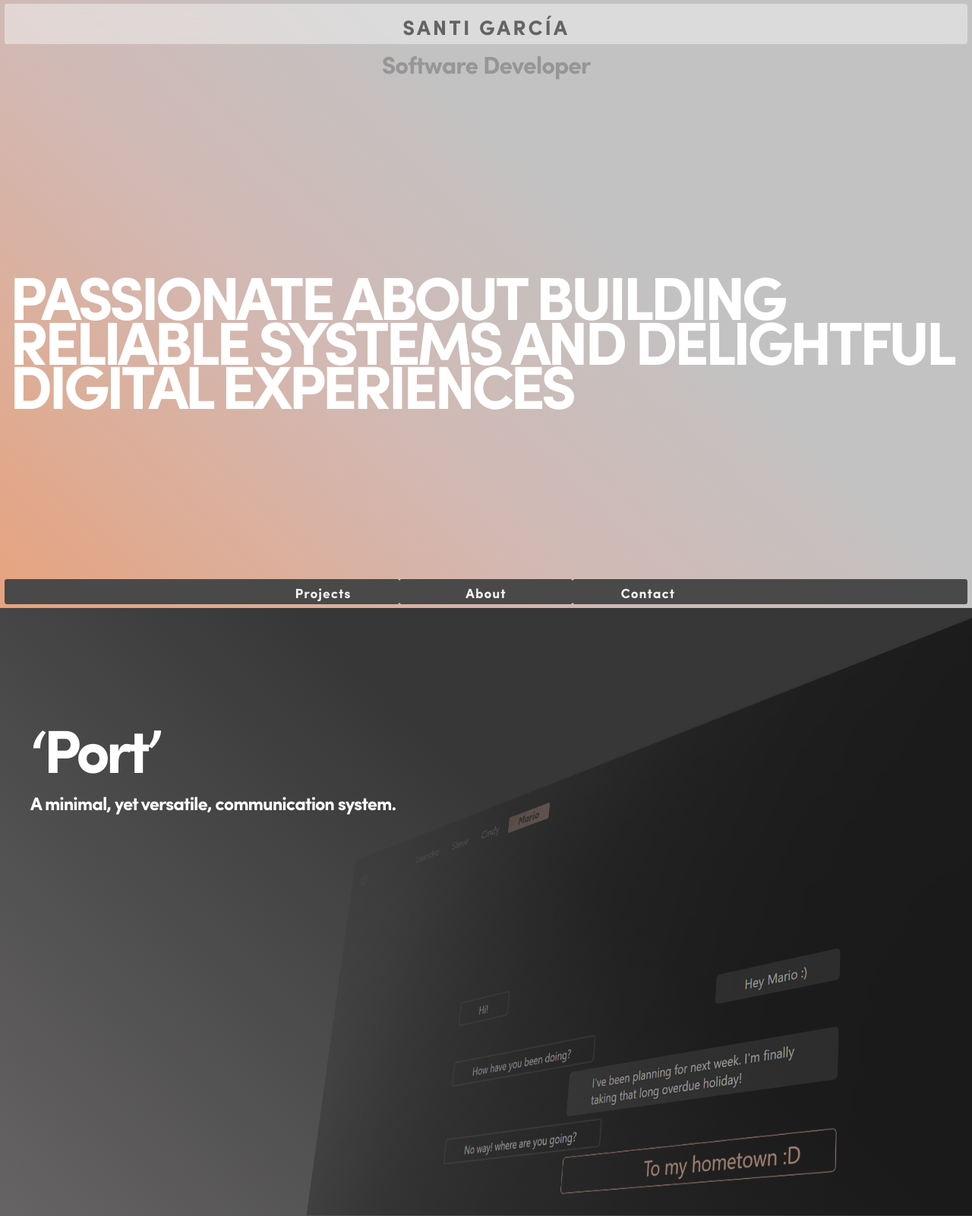
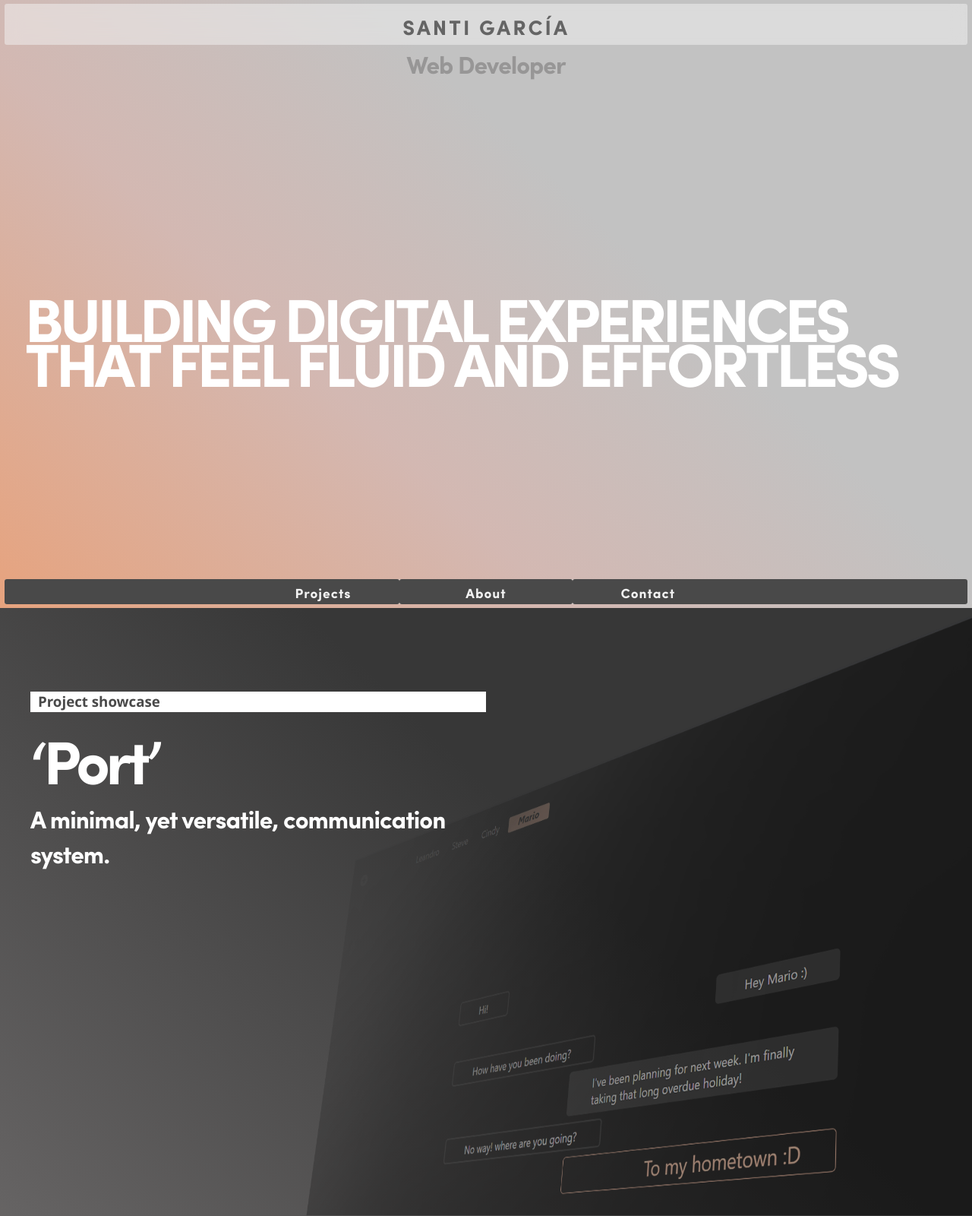
Before and after one commit to saniagarciadev/dev-portfolio, a plain HTML site: page index.html in a window 1280 px wide. Shown: the top 1600 px of the page at 76% size. Drawn offline with Linux system fonts and the light colour scheme.

Commit message:
add project tags and update cv

```diff
--- a/index.html
+++ b/index.html
@@ -2,7 +2,7 @@
 <html lang="en">
   <head>
     <meta charset="UTF-8" />
-    <title>Santi García - Software Developer</title>
+    <title>Santi García - Web Developer</title>
     <meta name="viewport" content="width=device-width, initial-scale=1" />
 
     <link rel="stylesheet" href="./style.css" />
@@ -32,13 +32,14 @@
     <div class="content">
       <div class="hero-screen">
         <div class="top-padding"></div>
-        <h2>Software Developer</h2>
-        <p class="hero-paragraph">PASSIONATE ABOUT BUILDING RELIABLE SYSTEMS AND DELIGHTFUL DIGITAL EXPERIENCES</p>
+        <h2>Web Developer</h2>
+        <p class="hero-paragraph">BUILDING DIGITAL EXPERIENCES THAT FEEL FLUID AND EFFORTLESS</p>
       </div>
 
       <div id="projects">
         <div class="project-section port-section">
           <div class="project-headline">
+          <h3 class="project-tag-light">Project showcase</h3>
           <h1>‘Port’</h1>
           <h2>A minimal, yet versatile, communication system.</h2>
           </div>
@@ -61,7 +62,8 @@
         </div>
         <div class="project-section tana-section">
           <div class="project-headline">
-          <h1>Tana's artist</br>showcase</h1>
+          <h3 class="project-tag-dark">Project showcase</h3>
+          <h1>Tana's art gallery</h1>
           <h2>Letting art speak for itself.</h2>
           </div>
           <div class="project-hero">
@@ -187,7 +189,7 @@
           <h3>Links</h3>
           <div class="horizontal-line-2"></div>
           <div class="contact-links">
-            <a href="https://www.linkedin.com/in/santi-garcia" target="_blank"><i class="fab fa-linkedin"></i></a><a href="https://github.com/SantiTheHuman" target="_blank"><i class="fab fa-github"></i></a>
+            <a href="https://www.linkedin.com/in/santi-garcia" target="_blank"><i class="fab fa-linkedin"></i></a><a href="https://github.com/SantiTheHuman" target="_blank"><i class="fab fa-github"></i></a><a href="https://twitter.com/SantiTheHuman" target="_blank"><i class="fab fa-twitter"></i></a>
             </div>
           </div>
       </div>
--- a/style.css
+++ b/style.css
@@ -59,7 +59,7 @@ body {
   letter-spacing: 3px;
   margin-block-start: 0.4em;
   margin-block-end: 0em;
-  padding-bottom: 4px;
+  padding-bottom: 5px;
   color: #646464;
 }
 
@@ -164,12 +164,8 @@ body {
 
 /*~~ HERO SCREEN ~~*/
 .hero-screen {
-  /* position: fixed; */
-  /* top: 0; */
   display: flex;
   flex-direction: column;
-  /* align-items: center; */
-  /* justify-content: flex-start; */
   text-align: left;
   height: 100vh;
   min-height: 600px;
@@ -180,18 +176,13 @@ body {
     #d3b8b2 64.91%,
     #e9a077 104.6%
   );
-  /* z-index: 2; */
 }
 
 .top-padding {
   height: 8ch;
-  /* min-height: 45px; */
-  /* max-height: 70px; */
 }
 
 .hero-screen h2 {
-  /* position: absolute; */
-  /* padding: 2%; */
   font-family: "sofia_probold";
   font-size: 2em;
   line-height: 0.7em;
@@ -205,7 +196,7 @@ body {
 }
 
 .hero-paragraph {
-  margin: auto;
+  margin: auto 20px;
   padding: 1%;
   text-align: left;
   max-width: 100%;
@@ -237,7 +228,6 @@ body {
   display: grid;
   grid-template-columns: repeat(2, 1fr);
   grid-template-rows: 100vh minmax(300px, 1fr);
-  /* grid-gap: 30px; */
   grid-template-areas:
     "headline hero"
     "details details";
@@ -249,35 +239,48 @@ body {
   grid-area: headline;
   display: flex;
   flex-direction: column;
-  justify-content: center;
-  height: 40vh;
-  padding: 10px;
-  /* grid-template-columns: repeat(auto-fill, minmax(300px, 1fr)); */
+  /* align-content: flex-end; */
+  justify-content: flex-end;
+  height: fit-content;
+  padding: 10ch 10px 0px 10px;
 }
 .project-headline h1 {
   display: flex;
   padding: 10px;
-  /* color: #f3f3f3; */
   font-family: "sofia_probold";
   font-size: 5em;
   line-height: 0.85em;
   letter-spacing: -5px;
-  margin-block-start: 1.3em;
+  margin-block-start: 0em;
   margin-block-end: 0em;
 }
 .project-headline h2 {
   display: flex;
   min-width: 200px;
   font-family: "sofia_probold";
-  font-size: 1.5em;
-  /* font-weight: normal; */
+  font-size: 2em;
   letter-spacing: -1px;
   padding: 10px;
   margin-block-start: 0em;
   margin-block-end: 0em;
   margin-inline-start: 0em;
   margin-inline-end: 0em;
-  /* color: #f3f3f3; */
+}
+.project-tag-light {
+  width: 100%;
+  margin-left: 10px;
+  padding: 0px 60px 2px 10px;
+  text-align: left;
+  color: #494949;
+  background-color: white;
+}
+.project-tag-dark {
+  width: 100%;
+  margin-left: 10px;
+  padding: 0px 60px 2px 10px;
+  text-align: left;
+  color: #dfcae4;
+  background-color: #494949;
 }
 
 .project-hero {
@@ -405,17 +408,7 @@ body {
     width: 150%;
     height: auto;
   }
-  /* .project-pictures {
-    display: grid;
-    grid-template-columns: 1fr 1fr;
-    grid-template-rows: auto;
-  } */
-  /* .project-pictures img {
-    object-fit: contain;
-    width: 100%;
-    height: auto;
-    padding: 10px;
-  } */
+
   .project-tech-desc {
     flex-direction: column;
     align-items: flex-start;
@@ -446,31 +439,17 @@ body {
     width: 100%;
     height: auto;
   }
-  /* .project-pictures {
-    display: grid;
-    grid-template-columns: 1fr;
-    grid-template-rows: auto;
-  } */
-  /* .project-pictures img {
-    object-fit: contain;
-    width: 100%;
-    height: auto;
-    padding: 30px 10px;
-  } */
   .horizontal-picture {
     grid-column: span 1;
-    /* grid-row: span 2; */
   }
   .visit-site {
     font-size: 1.3em;
-    /* height: 200px; */
   }
 }
 
 /*~~ PROJECT: PORT ~~*/
 .port-section {
   color: white;
-  /* height: 140vh; */
   background: linear-gradient(
     223.92deg,
     #373737 29.52%,
@@ -481,7 +460,7 @@ body {
 
 /*~~ PROJECT: TANA WEB ~~*/
 .tana-section {
-  color: #383838;
+  color: #494949;
   background: linear-gradient(
     228.05deg,
     #ffffff 2.88%,
@@ -641,29 +620,11 @@ body {
   width: 100%;
   min-height: 300px;
   max-height: 450px;
-  /* margin: 15px auto 30px auto; */
-  /* padding: 0px 11% 0px 40%; */
-  /* filter: brightness(2); */
-  /* filter: saturate(0) brightness(1.5) contrast(0.7); */
   object-fit: cover;
   border-radius: 5px;
   opacity: 0.8;
   z-index: 0;
 }
-
-/* .stack-title {
-  position: relative;
-  margin-top: -105px;
-  margin-bottom: 0;
-  padding-left: 20px;
-  padding-top: 15px;
-  color: #f3f3f3;
-  font-family: "sofia_probold";
-  font-weight: normal;
-  letter-spacing: 3px;
-  z-index: 1;
-  background-color: #0000005d;
-} */
 
 .tech-stack {
   position: relative;
```
Also changed, not shown: 1 other file.
